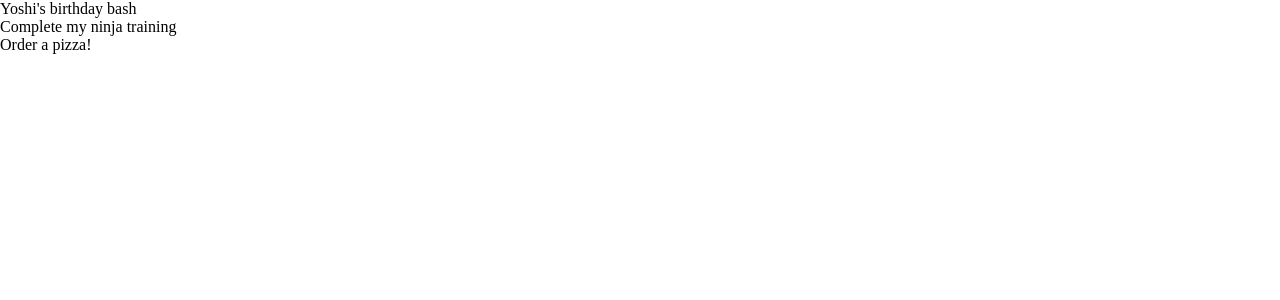
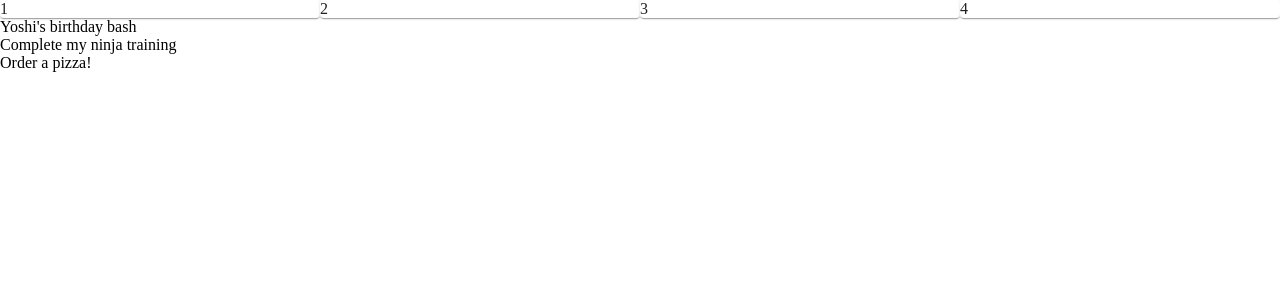
Before and after one commit to daniel-avzaradel/material-tut, a React (Create React App) app: page / in a window 1280 px wide. Shown: the top 300 px of the page. Built offline with nearby package versions, Linux system fonts and the light colour scheme; data requests are answered from the project's data file.

Commit message:
the grid system

```diff
--- a/src/pages/Create.js
+++ b/src/pages/Create.js
@@ -1,33 +1,21 @@
-import React, { useState, useHistory } from "react";
-import {
-  Typography,
-  Button,
-  ButtonGroup,
-  Container,
-  TextField,
-  makeStyles,
-  Radio,
-  RadioGroup,
-  FormControlLabel,
-  FormControl,
-  FormLabel,
-} from "@material-ui/core";
+import React, { useState } from "react";
+import Typography from "@material-ui/core/Typography";
+import Button from "@material-ui/core/Button";
+import Container from "@material-ui/core/Container";
+import KeyboardArrowRightIcon from "@material-ui/icons/KeyboardArrowRight";
+import { makeStyles } from "@material-ui/core";
+import TextField from "@material-ui/core/TextField";
+import Radio from "@material-ui/core/Radio";
+import RadioGroup from "@material-ui/core/RadioGroup";
+import FormControlLabel from "@material-ui/core/FormControlLabel";
+import FormControl from "@material-ui/core/FormControl";
+import FormLabel from "@material-ui/core/FormLabel";
+import { useHistory } from "react-router-dom";
 
 const useStyles = makeStyles({
-  btn: {
-    fontSize: 20,
-    backgroundColor: "violet",
-    "&:hover": {
-      backgroundColor: "lightblue",
-    },
-  },
-  title: {
-    textDecoration: "underline",
-    marginBottom: 20,
-  },
   field: {
     marginTop: 20,
-    marginTop: 20,
+    marginBottom: 20,
     display: "block",
   },
 });
@@ -62,48 +50,49 @@ export default function Create() {
   };
 
   return (
-    <Container>
+    <Container size="sm">
       <Typography
         variant="h6"
+        color="textSecondary"
         component="h2"
         gutterBottom
-        color="textSecondary"
-        className={classes.title}
       >
         Create a New Note
       </Typography>
 
       <form noValidate autoComplete="off" onSubmit={handleSubmit}>
-        <Typography variant="h5" component="h2">
-          Form
-        </Typography>
         <TextField
+          className={classes.field}
           onChange={(e) => setTitle(e.target.value)}
-          className={classes.field}
+          label="Note Title"
           variant="outlined"
-          label="Note Title"
           color="secondary"
           fullWidth
           required
+          error={titleError}
         />
         <TextField
+          className={classes.field}
           onChange={(e) => setDetails(e.target.value)}
-          className={classes.field}
+          label="Details"
           variant="outlined"
-          label="Details"
           color="secondary"
-          fullWidth
           multiline
           rows={4}
+          fullWidth
           required
+          error={detailsError}
         />
-        <br />
+
+        {/* <Radio value="hello" />
+        <Radio value="goodbye" /> */}
+
         <FormControl className={classes.field}>
+          <FormLabel>Note Category</FormLabel>
           <RadioGroup
             value={category}
             onChange={(e) => setCategory(e.target.value)}
           >
-            <FormLabel>Note Category</FormLabel>
             <FormControlLabel value="money" control={<Radio />} label="Money" />
             <FormControlLabel value="todos" control={<Radio />} label="Todos" />
             <FormControlLabel
@@ -114,8 +103,13 @@ export default function Create() {
             <FormControlLabel value="work" control={<Radio />} label="Work" />
           </RadioGroup>
         </FormControl>
-        <br />
-        <Button color="secondary" variant="contained" type="submit">
+
+        <Button
+          type="submit"
+          color="secondary"
+          variant="contained"
+          endIcon={<KeyboardArrowRightIcon />}
+        >
           Submit
         </Button>
       </form>
--- a/src/pages/Notes.js
+++ b/src/pages/Notes.js
@@ -1,4 +1,6 @@
 import React, { useState, useEffect } from "react";
+import Grid from "@material-ui/core/Grid";
+import Paper from "@material-ui/core/Paper";
 
 export default function Notes() {
   const [notes, setNotes] = useState([]);
@@ -11,6 +13,20 @@ export default function Notes() {
 
   return (
     <div>
+      <Grid container>
+        <Grid item md={3}>
+          <Paper>1</Paper>
+        </Grid>
+        <Grid item md={3}>
+          <Paper>2</Paper>
+        </Grid>
+        <Grid item md={3}>
+          <Paper>3</Paper>
+        </Grid>
+        <Grid item md={3}>
+          <Paper>4</Paper>
+        </Grid>
+      </Grid>
       {notes.map((note) => {
         return <div key={note.id}>{note.title}</div>;
       })}
```
